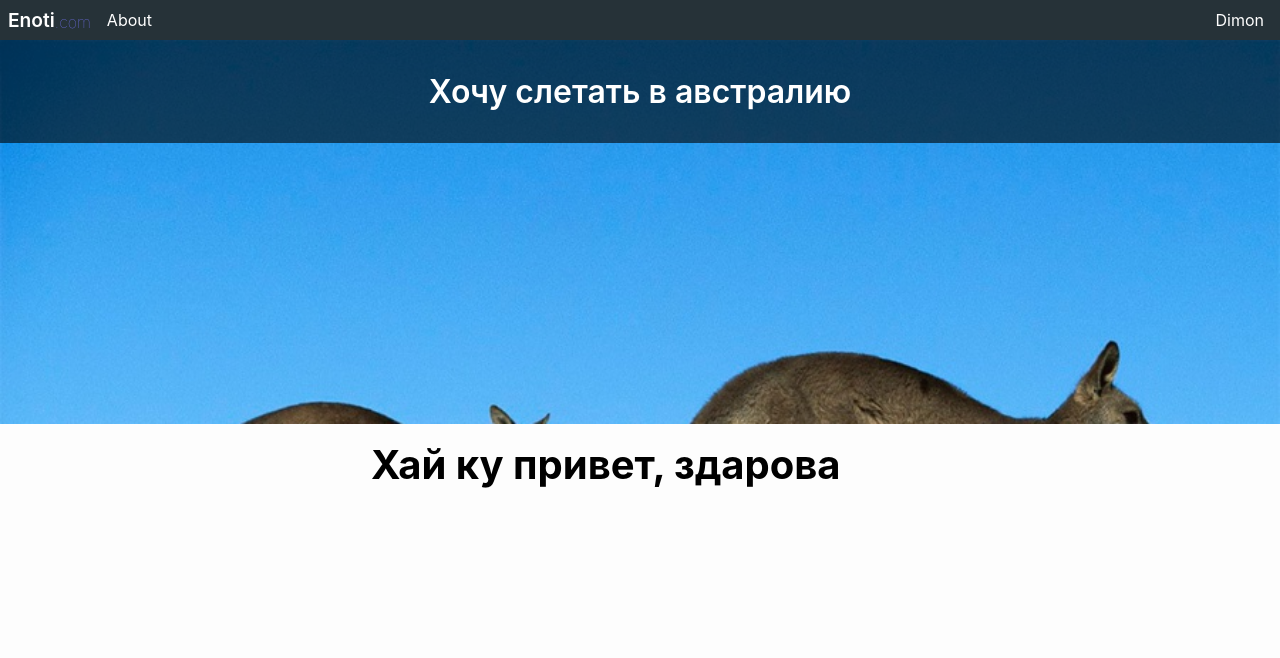
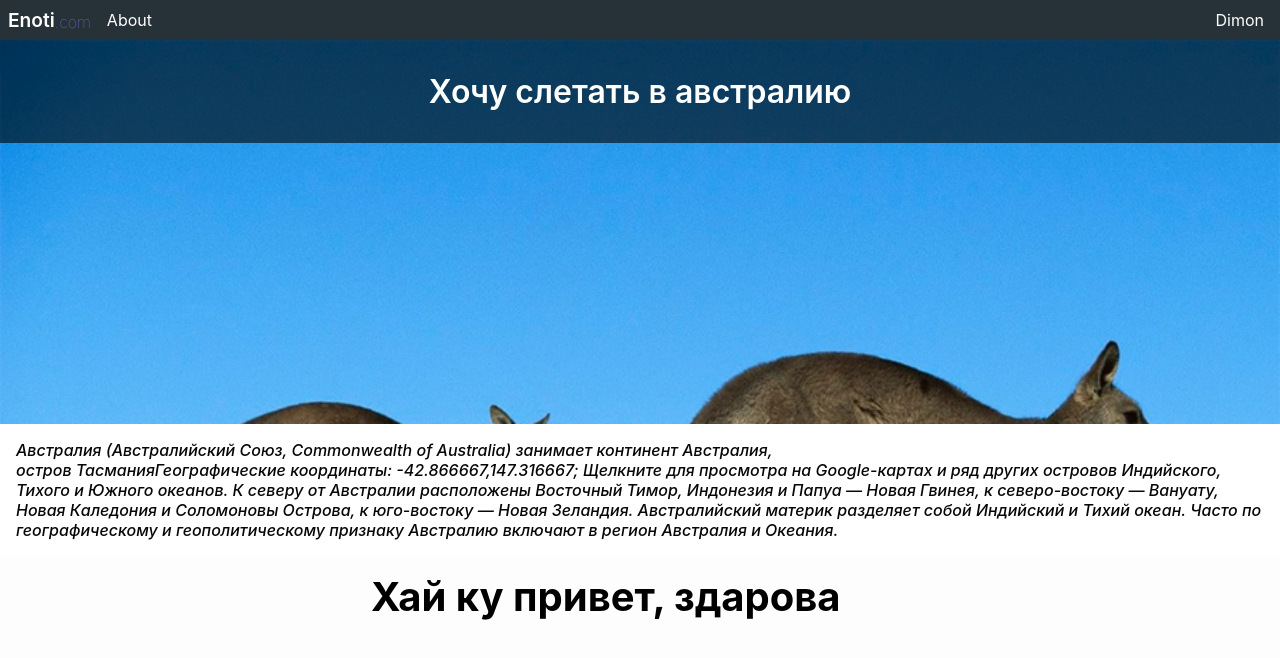
Before and after one commit to Maestrotel/Les-1, a plain HTML site: page index.html in a window 1280 px wide. Drawn offline with Linux system fonts and the light colour scheme.

Commit message:
text middle part,with css connection

```diff
--- a/assets/styles/headBaner.css
+++ b/assets/styles/headBaner.css
@@ -17,3 +17,14 @@
   background-color: rgba(0, 0, 0, 0.6);
   color: #fff;
 }
+
+.middle-text {
+  width: 300;
+  text-align: left;
+  padding: 1rem;
+  font-size: 1rem;
+  font-weight: 500;
+  font-style: italic;
+  background-color: #fff;
+  color: rgb(7, 7, 7);
+}
--- /dev/null
+++ b/assets/styles/middle-text.css
@@ -0,0 +1,10 @@
+.middle-text {
+  width: 300;
+  text-align: left;
+  padding: 1rem;
+  font-size: 1rem;
+  font-weight: 500;
+  font-style: italic;
+  background-color: #fff;
+  color: rgb(7, 7, 7);
+}
--- a/index.html
+++ b/index.html
@@ -1,11 +1,14 @@
 <!DOCTYPE html>
 <html lang="en">
+
 <head>
   <meta charset="UTF-8">
   <meta name="viewport" content="width=device-width, initial-scale=1.0">
   <link rel="stylesheet" href="/assets/styles/main.css">
+  <link rel="stylesheet" href="/assets/styles/middle-text.css">
   <title>Енотики фронта</title>
 </head>
+
 <body>
   <nav>
     <div class="navBarWrapper">
@@ -31,6 +34,14 @@
     const head = document.getElementsByTagName('head')
     head[0].appendChild(link)
   </script>
+  <div class="middle-text">
+    <p>Австралия (Австралийский Союз, Commonwealth of Australia) занимает континент Австралия,</p> остров
+    ТасманияГеографические координаты: -42.866667,147.316667; Щелкните для просмотра на Google-картах и ряд других
+    островов Индийского, Тихого и Южного океанов. К северу от Австралии расположены Восточный Тимор, Индонезия и Папуа —
+    Новая Гвинея, к северо-востоку — Вануату, Новая Каледония и Соломоновы Острова, к юго-востоку — Новая Зеландия.
+    Австралийский материк разделяет собой Индийский и Тихий океан. Часто по географическому и геополитическому признаку
+    Австралию включают в регион Австралия и Океания.
+  </div>
   <div class="container">
     <h1 class="m-1">Хай ку привет, здарова</h1>
   </div>
@@ -41,4 +52,5 @@
     head[0].appendChild(link2)
   </script>
 </body>
+
 </html>
```
